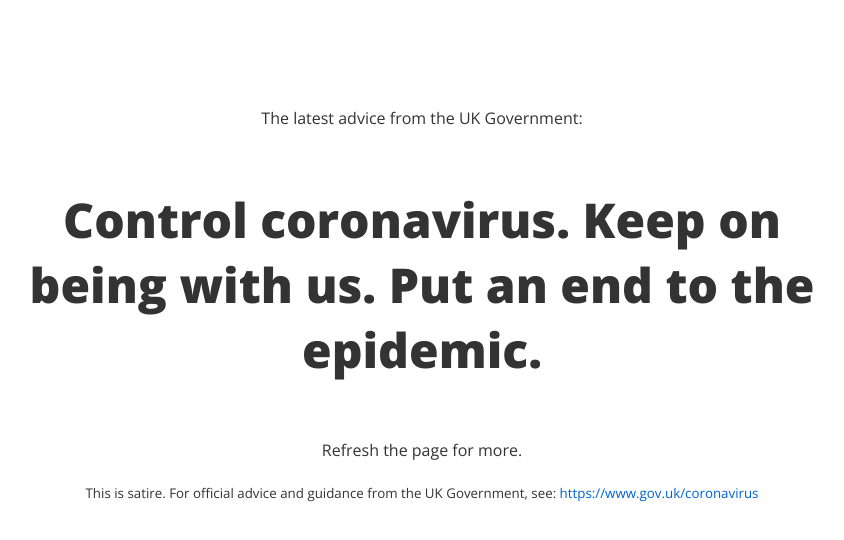
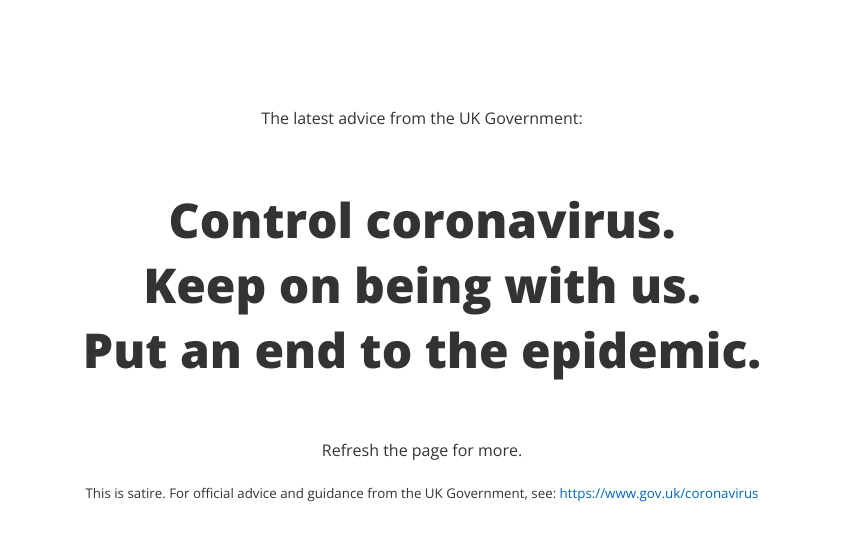
Before and after one commit to igelstorm/covid-19-slogan, a Svelte app: page / in a window 1280 px wide. Shown: the top 540 px of the page, without its empty margins (218-1062 px from the left). Built offline with nearby package versions, Linux system fonts and the light colour scheme.

Commit message:
Put line breaks between the sentences

```diff
--- a/src/App.svelte
+++ b/src/App.svelte
@@ -105,15 +105,12 @@
 		].reduce(addWord, [])
 	}
 
-	export const slogan = function() {
-		const phrase = randomWords()
-		return `${phrase[0]} ${phrase[1]}. ${phrase[2]} ${phrase[3]}. ${phrase[4]} ${phrase[5]}.`
-	}
+	export const slogan = randomWords()
 </script>
 
 <main>
 	<p>The latest advice from the UK Government:</p>
-	<p class="slogan">{slogan()}</p>
+	<p class="slogan">{slogan[0]} {slogan[1]}.<br>{slogan[2]} {slogan[3]}.<br>{slogan[4]} {slogan[5]}.</p>
 	<p>Refresh the page for more.</p>
 	<p><small>
 		This is satire. For official advice and guidance from the UK Government, see: <a href="https://www.gov.uk/coronavirus">https://www.gov.uk/coronavirus</a>
@@ -142,7 +139,7 @@
 
 	@media (min-width: 640px) {
 		main {
-			max-width: 800px;
+			max-width: 1200px;
 		}
 
 		.slogan {
```
